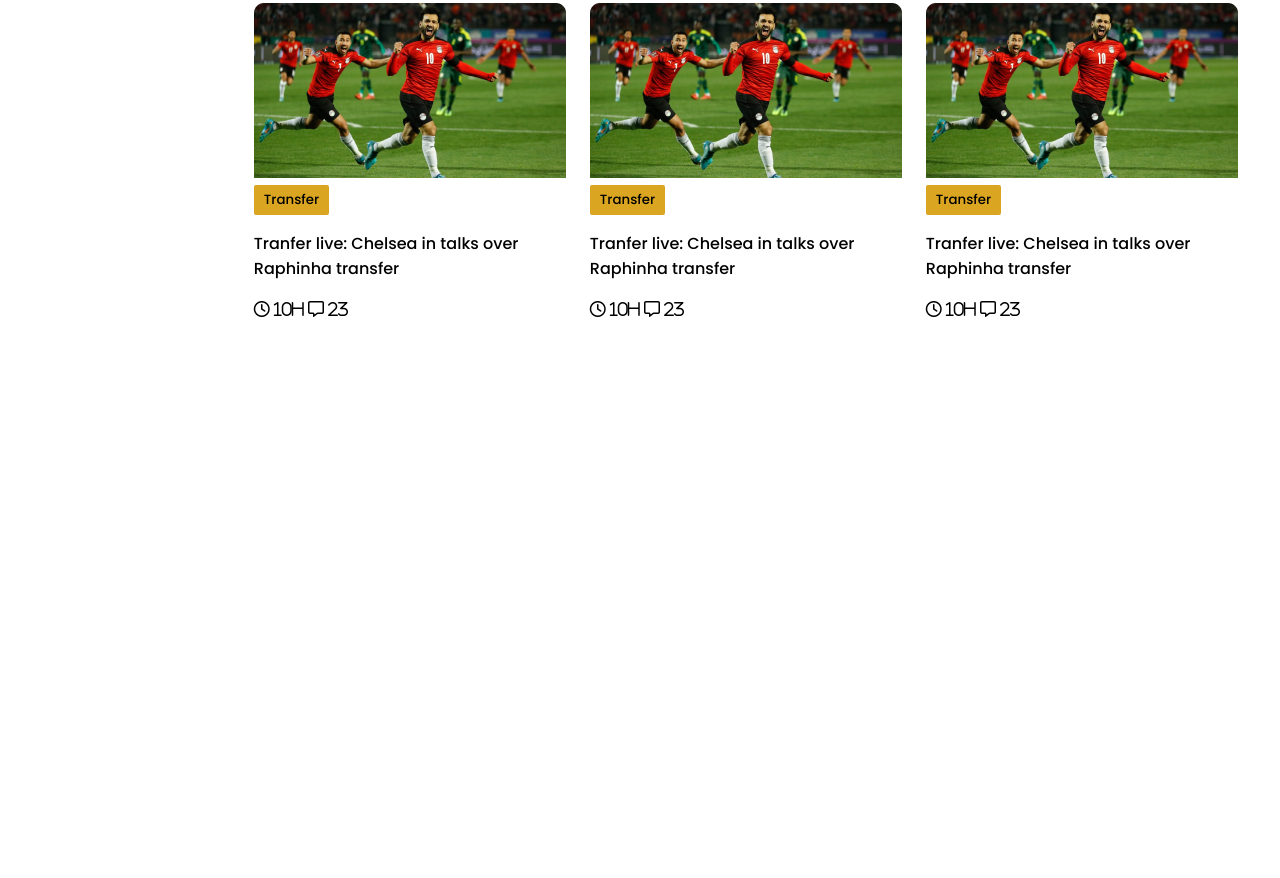
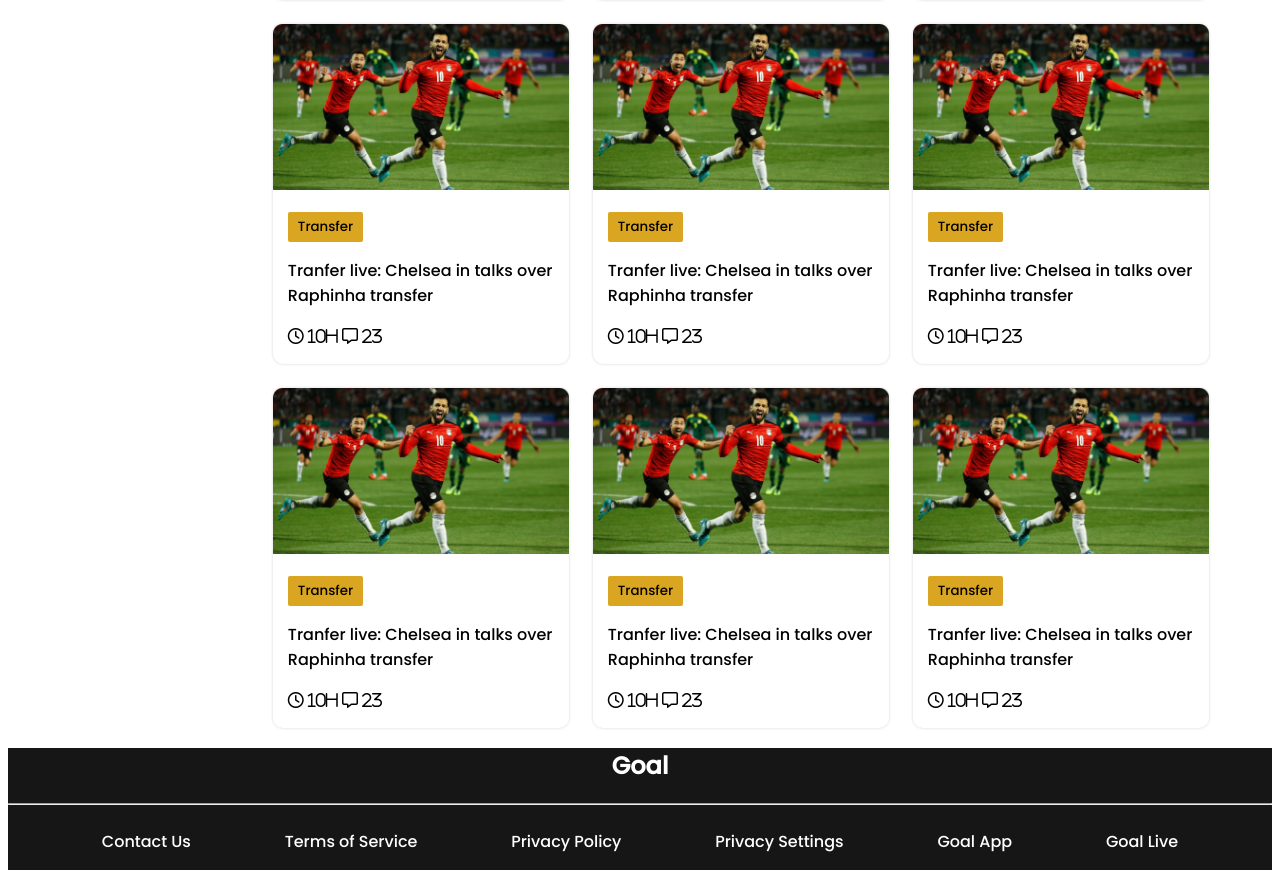
Before and after one commit to MONC-08/assignment-2, a plain HTML site: page index.htm in a window 1280 px wide. Shown: the part 1140-2018 px from the top of the page. Before the commit the page ends 1470 px from the top, so only its background shows below. Drawn offline with Linux system fonts and the light colour scheme.

Commit message:
updating footer

```diff
--- a/index.htm
+++ b/index.htm
@@ -51,64 +51,118 @@
 
                         <img src="./images/Blog Image.png" alt="">
 
+                        <div class="blog-info">
                             <button>Transfer</button>
                             <p>Tranfer live: Chelsea in talks over Raphinha transfer</p>
                             <span><i class="fa-regular fa-clock"> 10h</i></span>
                             <span><i class="fa-regular fa-message"> 23</i></span>
                         </div>
+                    </div>
                     <div class="blog">
 
                         <img src="./images/Blog Image.png" alt="">
 
+                        <div class="blog-info">
                             <button>Transfer</button>
                             <p>Tranfer live: Chelsea in talks over Raphinha transfer</p>
                             <span><i class="fa-regular fa-clock"> 10h</i></span>
                             <span><i class="fa-regular fa-message"> 23</i></span>
                         </div>
+                    </div>
                     <div class="blog">
 
                         <img src="./images/Blog Image.png" alt="">
 
+                        <div class="blog-info">
                             <button>Transfer</button>
                             <p>Tranfer live: Chelsea in talks over Raphinha transfer</p>
                             <span><i class="fa-regular fa-clock"> 10h</i></span>
                             <span><i class="fa-regular fa-message"> 23</i></span>
                         </div>
+                    </div>
                     <div class="blog">
 
                         <img src="./images/Blog Image.png" alt="">
 
+                        <div class="blog-info">
                             <button>Transfer</button>
                             <p>Tranfer live: Chelsea in talks over Raphinha transfer</p>
                             <span><i class="fa-regular fa-clock"> 10h</i></span>
                             <span><i class="fa-regular fa-message"> 23</i></span>
                         </div>
+                    </div>
                     <div class="blog">
 
                         <img src="./images/Blog Image.png" alt="">
 
+                        <div class="blog-info">
                             <button>Transfer</button>
                             <p>Tranfer live: Chelsea in talks over Raphinha transfer</p>
                             <span><i class="fa-regular fa-clock"> 10h</i></span>
                             <span><i class="fa-regular fa-message"> 23</i></span>
                         </div>
+                    </div>
                     <div class="blog">
 
                         <img src="./images/Blog Image.png" alt="">
 
+                        <div class="blog-info">
                             <button>Transfer</button>
                             <p>Tranfer live: Chelsea in talks over Raphinha transfer</p>
                             <span><i class="fa-regular fa-clock"> 10h</i></span>
                             <span><i class="fa-regular fa-message"> 23</i></span>
                         </div>
+                    </div>
+                    <div class="blog">
 
+                        <img src="./images/Blog Image.png" alt="">
+
+                        <div class="blog-info">
+                            <button>Transfer</button>
+                            <p>Tranfer live: Chelsea in talks over Raphinha transfer</p>
+                            <span><i class="fa-regular fa-clock"> 10h</i></span>
+                            <span><i class="fa-regular fa-message"> 23</i></span>
                         </div>
+                    </div>
+                    <div class="blog">
 
+                        <img src="./images/Blog Image.png" alt="">
+
+                        <div class="blog-info">
+                            <button>Transfer</button>
+                            <p>Tranfer live: Chelsea in talks over Raphinha transfer</p>
+                            <span><i class="fa-regular fa-clock"> 10h</i></span>
+                            <span><i class="fa-regular fa-message"> 23</i></span>
+                        </div>
+                    </div>
+                    <div class="blog">
+
+                        <img src="./images/Blog Image.png" alt="">
+
+                        <div class="blog-info">
+                            <button>Transfer</button>
+                            <p>Tranfer live: Chelsea in talks over Raphinha transfer</p>
+                            <span><i class="fa-regular fa-clock"> 10h</i></span>
+                            <span><i class="fa-regular fa-message"> 23</i></span>
+                        </div>
+                    </div>
+                </div>
             </div>
 
         </section>
-
     </main>
 </body>
+<footer>
+    <h2>Goal</h2>
+    <hr>
+    <div class="footer-content">
+        <p>Contact Us</p>
+        <p>Terms of Service</p>
+        <p>Privacy Policy</p>
+        <p>Privacy Settings</p>
+        <p>Goal App</p>
+        <p>Goal Live</p>
+    </div>
+</footer>
 
 </html>
--- a/style.css
+++ b/style.css
@@ -52,6 +52,9 @@ button {
 /* Details */
 .blog-container {
     margin-top: 130px;
+    display: grid;
+    grid-template-columns: repeat(4, 1fr);
+    gap: 24px;
 }
 
 .input-btn {
@@ -63,12 +66,12 @@ button {
     padding: 10px;
     border: 1px solid black;
     border-radius: 5px;
-    height: 200px;
-    width: 150 px;
+    /* height: 200px; */
+    /* width: 150 px; */
 }
 
 .links input {
-    margin: 5px 10px;
+    margin: 5px 5px;
     border: 0;
     border-radius: 3px;
     padding: 10px 15px;
@@ -78,23 +81,44 @@ button {
     display: grid;
     grid-template-columns: repeat(3, 1fr);
     /* justify-content: space-evenly; */
-
+    column-gap: 24px;
     row-gap: 24px;
-
-    /* border: 2px solid red; */
-
 }
 
 .blog {
     /* height: 200px; */
-    margin-left: 24px;
-    border: 2px solid E8E8E8;
-    border-radius: 5px;
-    /* box-shadow: 5px 5px gray; */
+    /* margin-left: 24px; */
+    /* border: 2px solid blue; */
+    border-radius: 10px;
+    box-shadow: 0 0 3px lightgray;
 }
 
+.blog img {
+    width: 100%;
+}
+
+.blog-info {
+    margin: 15px;
+}
 
 .blog-container {
     display: flex;
     justify-content: center;
 }
+
+/* Footer */
+footer {
+    margin: 0;
+    background-color: #161616;
+    color: white;
+}
+
+footer h2 {
+    text-align: center;
+}
+
+.footer-content {
+    display: flex;
+    justify-content: space-evenly;
+    align-items: center;
+}
```
Lines whose indentation alone changed are shown as unchanged.
